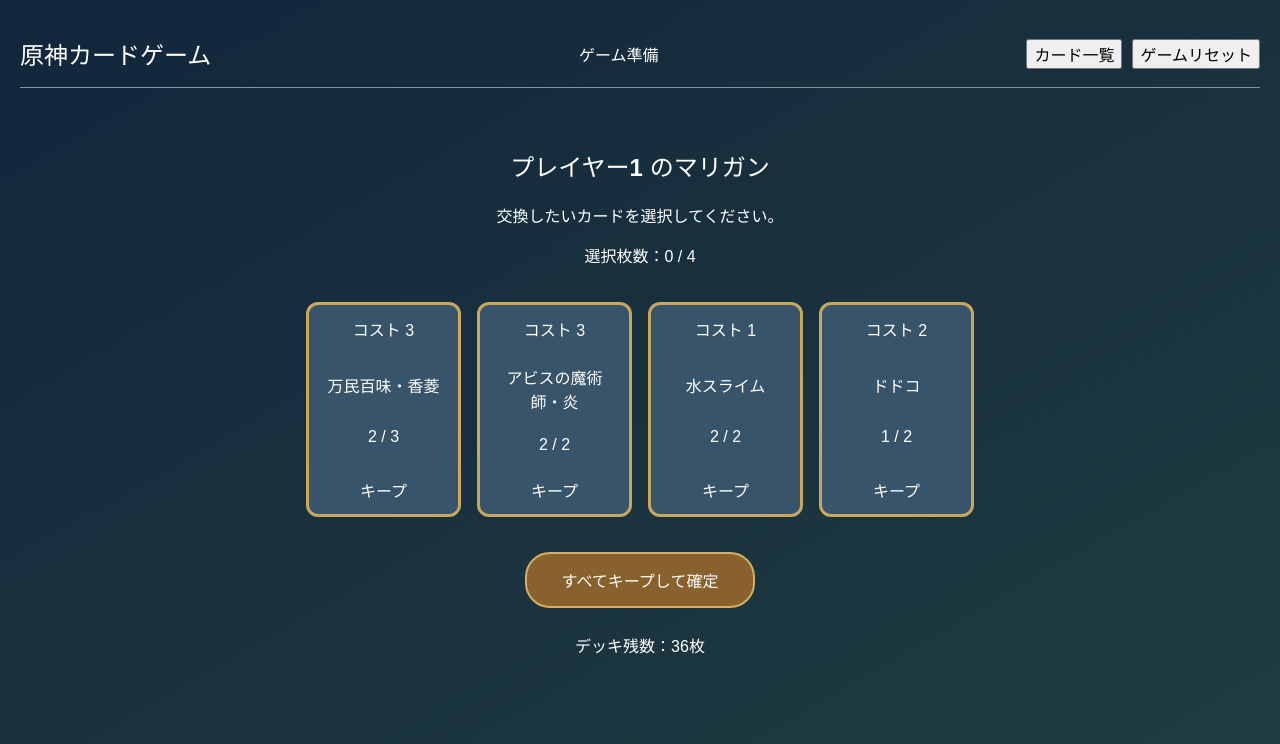
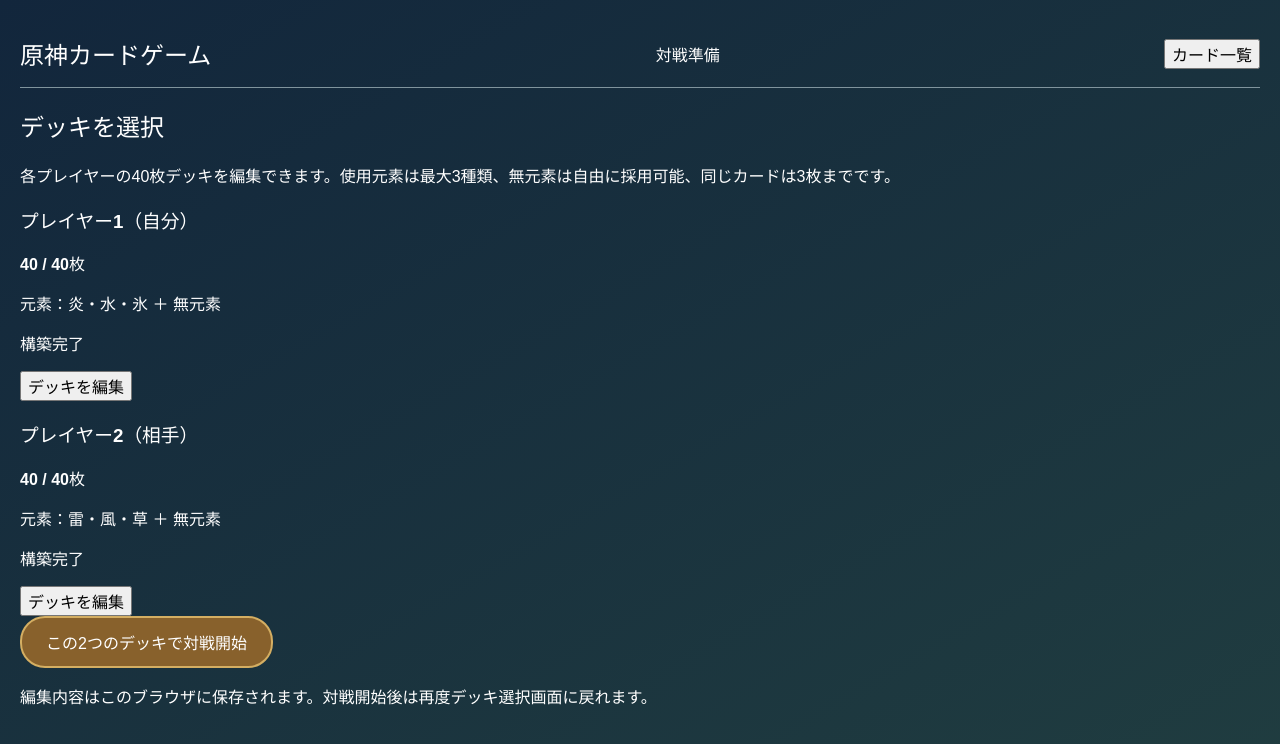
Before and after one commit to eggGX/genshinimpact_vers, a React (Vite) app: page / in a window 1280 px wide. Shown: the top 744 px of the page. Built offline with nearby package versions, Linux system fonts and the light colour scheme.

Commit message:
feat: separate saved player decks, setup screen and per-player deck editor

```diff
--- a/src/App.tsx
+++ b/src/App.tsx
@@ -1,5 +1,5 @@
 
-import { useState } from 'react'
+import { useEffect, useState } from 'react'
 import {
   attackFollower,
   attackLeader,
@@ -21,10 +21,58 @@ import type { Follower } from './game/types'
 import type { AbilityKind } from './game/engine'
 import './App.css'
 import { CardLibrary } from './components/CardLibrary'
+import { DeckBuilder } from './components/DeckBuilder'
+import { createStarterDeck, validateDeck, type DeckDefinition } from './data/deckRules'
 import { isGuarded } from './game/neutralRules'
+
+type BothDecks = [DeckDefinition, DeckDefinition]
+const STORAGE_KEY = 'genshin-decks-v1'
+
+function loadDecks(): BothDecks {
+  const defaults: BothDecks = [
+    createStarterDeck(['pyro', 'hydro', 'cryo']),
+    createStarterDeck(['electro', 'anemo', 'dendro']),
+  ]
+  try {
+    const saved = window.localStorage.getItem(STORAGE_KEY)
+    if (!saved) return defaults
+    const parsed: unknown = JSON.parse(saved)
+    if (!Array.isArray(parsed) || parsed.length !== 2) return defaults
+    const normalize = (value: unknown, fallback: DeckDefinition): DeckDefinition => {
+      if (!value || typeof value !== 'object') return fallback
+      const input = value as Partial<DeckDefinition>
+      if (!Array.isArray(input.cards) || !Array.isArray(input.elements) ||
+          !input.cards.every(id => typeof id === 'string') ||
+          !input.elements.every(id => typeof id === 'string')) return fallback
+      // Preserve incomplete drafts for editing; rejected decks cannot start a game.
+      return { cards: input.cards, elements: input.elements }
+    }
+    return [normalize(parsed[0], defaults[0]), normalize(parsed[1], defaults[1])]
+  } catch {
+    return defaults
+  }
+}
 
 function App() {
   const [showCardLibrary, setShowCardLibrary] = useState(false)
+  const [decks, setDecks] = useState<BothDecks>(loadDecks)
+  const [editingPlayer, setEditingPlayer] = useState<0 | 1 | null>(null)
+  const [matchStarted, setMatchStarted] = useState(false)
+
+  useEffect(() => {
+    try { window.localStorage.setItem(STORAGE_KEY, JSON.stringify(decks)) } catch { /* storage may be disabled */ }
+  }, [decks])
+
+  const updateDeck = (index: 0 | 1, deck: DeckDefinition) => {
+    setDecks(previous => index === 0 ? [deck, previous[1]] : [previous[0], deck])
+  }
+  const beginMatch = () => {
+    if (decks.some(deck => validateDeck(deck).length > 0)) return
+    setGame(createInitialGameState(decks))
+    setMatchStarted(true)
+    setMulliganSelection([])
+    resetSelection()
+  }
   const [game, setGame] = useState(createInitialGameState)
   const [selectedAttackerId, setSelectedAttackerId] =
     useState<string | null>(null)
@@ -59,7 +107,7 @@ function App() {
   }
 
   const handleReset = () => {
-    setGame(createInitialGameState())
+    setGame(createInitialGameState(decks))
     resetSelection()
     setMulliganSelection([])
   }
@@ -406,6 +454,47 @@ function App() {
     return <CardLibrary onBack={() => setShowCardLibrary(false)} />
   }
 
+  if (editingPlayer !== null) {
+    return <DeckBuilder title={editingPlayer === 0 ? 'プレイヤー1（自分）' : 'プレイヤー2（相手）'}
+      deck={decks[editingPlayer]} onChange={deck => updateDeck(editingPlayer, deck)}
+      onBack={() => setEditingPlayer(null)} />
+  }
+
+  if (!matchStarted) {
+    const errors = decks.map(validateDeck)
+    return <div className="game">
+      <header className="game-header">
+        <h1>原神カードゲーム</h1><span>対戦準備</span>
+        <button type="button" onClick={() => setShowCardLibrary(true)}>カード一覧</button>
+      </header>
+      <main className="deck-setup">
+        <h2>デッキを選択</h2>
+        <p>各プレイヤーの40枚デッキを編集できます。使用元素は最大3種類、無元素は自由に採用可能、同じカードは3枚までです。</p>
+        <div className="deck-setup-grid">
+          {decks.map((deck, index) => <section key={index} className="deck-setup-card">
+            <h3>プレイヤー{index + 1}（{index === 0 ? '自分' : '相手'}）</h3>
+            <strong>{deck.cards.length} / 40枚</strong>
+            <p>元素：{deck.elements.length ? deck.elements.map(e => ({
+              pyro:'炎', hydro:'水', cryo:'氷', electro:'雷',
+              anemo:'風', geo:'岩', dendro:'草',
+            }[e])).join('・') : '未選択'} ＋ 無元素</p>
+            {errors[index].length === 0
+              ? <p className="deck-setup-valid">構築完了</p>
+              : <p className="deck-setup-warning">{errors[index][0]}</p>}
+            <button type="button" onClick={() => setEditingPlayer(index as 0 | 1)}>
+              デッキを編集
+            </button>
+          </section>)}
+        </div>
+        <button type="button" className="end-turn deck-start"
+          disabled={errors.some(items => items.length > 0)} onClick={beginMatch}>
+          この2つのデッキで対戦開始
+        </button>
+        <p className="deck-setup-note">編集内容はこのブラウザに保存されます。対戦開始後は再度デッキ選択画面に戻れます。</p>
+      </main>
+    </div>
+  }
+
   if (game.phase === 'mulligan') {
     return (
       <div className="game">
@@ -415,6 +504,9 @@ function App() {
           <div style={{ display: 'flex', gap: 10 }}>
             <button type="button" onClick={() => setShowCardLibrary(true)}>
               カード一覧
+            </button>
+            <button type="button" onClick={() => { setMatchStarted(false); resetSelection() }}>
+              デッキ選択へ戻る
             </button>
             <button type="button" onClick={handleReset}>
               ゲームリセット
@@ -523,6 +615,9 @@ function App() {
         <div style={{ display: 'flex', gap: 10 }}>
           <button type="button" onClick={() => setShowCardLibrary(true)}>
             カード一覧
+          </button>
+          <button type="button" onClick={() => { setMatchStarted(false); resetSelection() }}>
+            デッキ選択へ戻る
           </button>
           <button type="button" onClick={handleReset}>
             ゲームリセット
```
